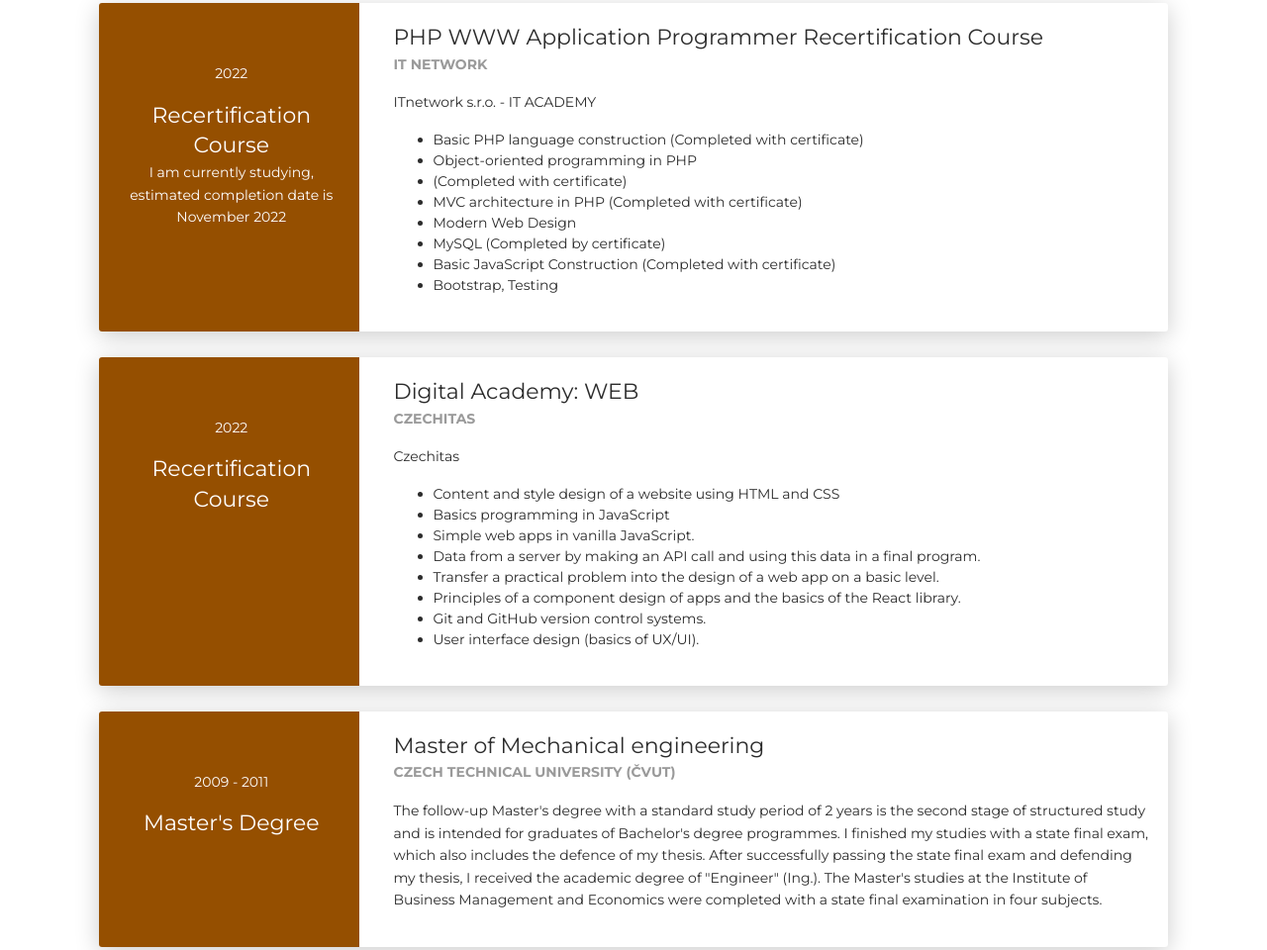
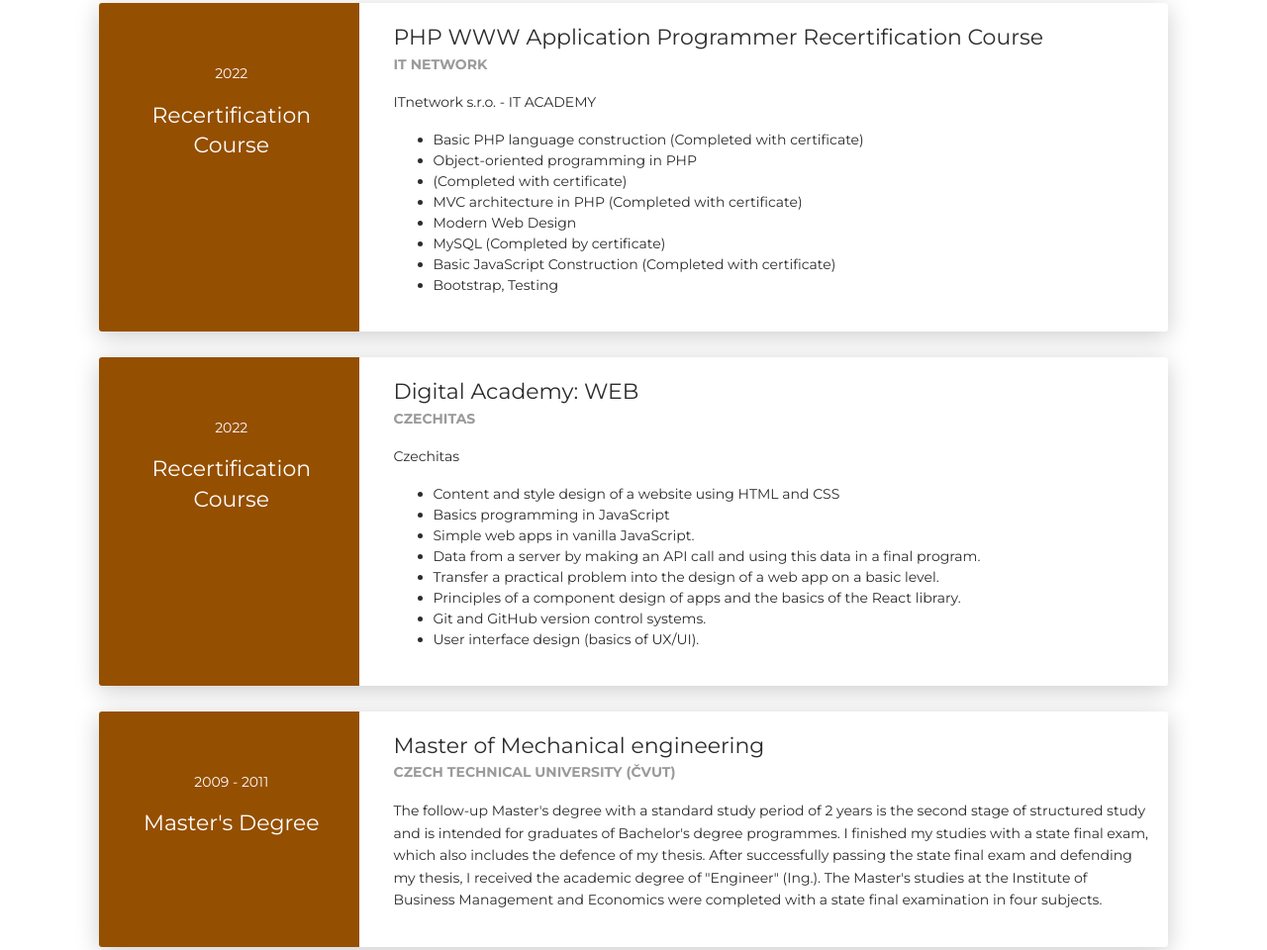
Before and after one commit to Drabkjar1/cv, a plain HTML site: page index.html in a window 1280 px wide. Shown: the part 3573-4533 px from the top of the page at 99% size. Drawn offline with Linux system fonts and the light colour scheme.

Commit message:
new pdf cv

```diff
--- a/index.html
+++ b/index.html
@@ -856,7 +856,6 @@
                   <div class="card-body cc-education-header">
                     <p>2022</p>
                     <div class="h5">Recertification Course</div>
-                    <p>I am currently studying, estimated completion date is November 2022</p>
 
                   </div>
                 </div>
```
Also changed, not shown: 1 other file.
